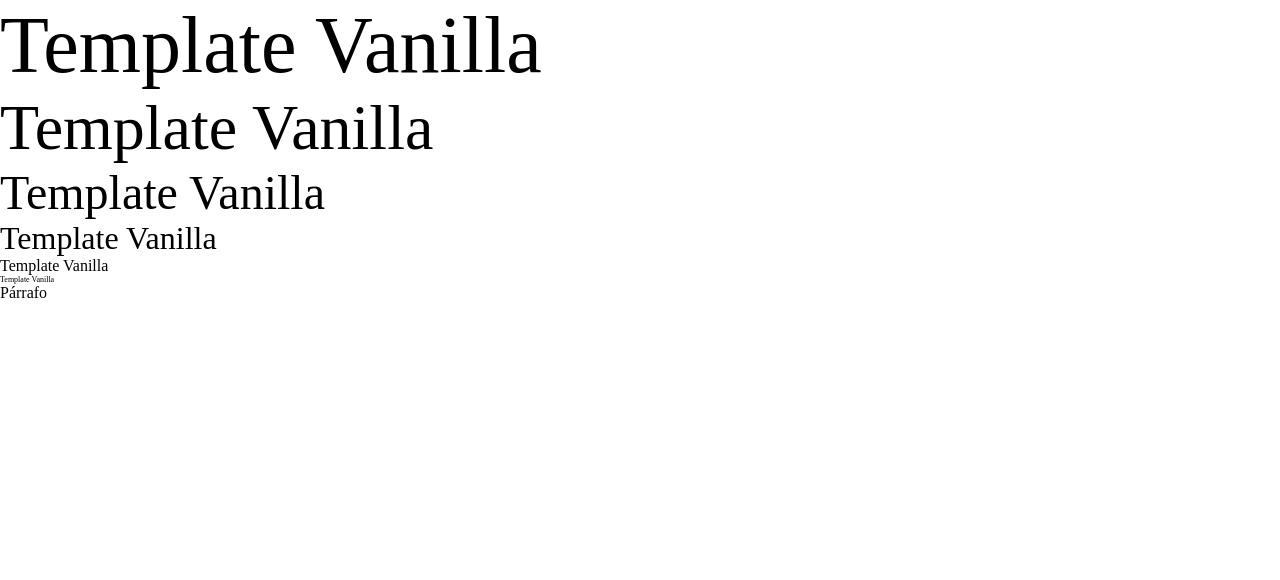
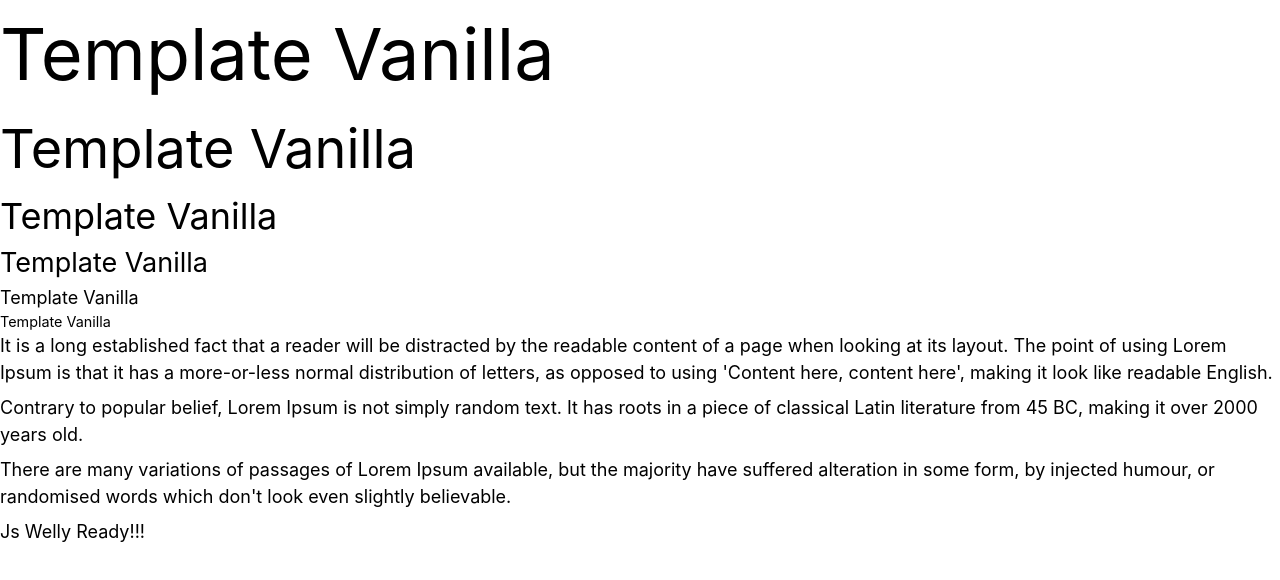
Before and after one commit to wellycodesl/template-vanilla, a website built with Parcel: page src/index.html in a window 1280 px wide. Built offline with nearby package versions, Linux system fonts and the light colour scheme.

Commit message:
Ajustes de la plantilla

```diff
--- a/src/index.html
+++ b/src/index.html
@@ -7,6 +7,7 @@
     <meta http-equiv="X-UA-Compatible" content="IE=edge">
     <link rel="icon" href="/favicon.png" type="image/x-icon">
     <link rel="stylesheet" href="styles/main.scss">
+    <script src="./js/main.js"></script>
 </head>
 <body>
     <h1>Template Vanilla</h1>
@@ -15,6 +16,9 @@
     <h4>Template Vanilla</h4>
     <h5>Template Vanilla</h5>
     <h6>Template Vanilla</h6>
-    <p>Párrafo</p>
+    <p>It is a long established fact that a reader will be distracted by the readable content of a page when looking at its layout. The point of using Lorem Ipsum is that it has a more-or-less normal distribution of letters, as opposed to using 'Content here, content here', making it look like readable English. </p>
+    <p>Contrary to popular belief, Lorem Ipsum is not simply random text. It has roots in a piece of classical Latin literature from 45 BC, making it over 2000 years old.</p>
+    <p>There are many variations of passages of Lorem Ipsum available, but the majority have suffered alteration in some form, by injected humour, or randomised words which don't look even slightly believable.</p>
+    <div id="welly"></div>
 </body>
 </html>
--- a/src/js/main.js
+++ b/src/js/main.js
@@ -0,0 +1,10 @@
+
+const initFrameworkWelly = ()=> {
+    console.log('Js Welly Ready!!!')
+    document.getElementById('welly').innerHTML = 'Js Welly Ready!!!'
+
+    // Do Something
+}
+
+
+window.addEventListener('load', initFrameworkWelly)
--- a/src/styles/generic.scss
+++ b/src/styles/generic.scss
@@ -1,6 +1,6 @@
 :root {
-  --font-size-base: 16px;
-  --rhythm-base: 4px;
+  --w-font-size-base: 18px;
+  --w-rhythm-base: 4px;
 }
 
 html {
@@ -8,12 +8,20 @@ html {
 }
 
 body {
-  font-size: var(--font-size-base);
+  font-size: var(--w-font-size-base);
+  font-family: -apple-system,BlinkMacSystemFont,segoe ui,Roboto,Helvetica,Arial,sans-serif,apple color emoji,segoe ui emoji,segoe ui symbol;
+  line-height: 1.5;
+  -webkit-font-smoothing: antialiased
 }
 
-h1 {font-size: calc(var(--font-size-base) *5)}
-h2 {font-size: calc(var(--font-size-base) *4)}
-h3 {font-size: calc(var(--font-size-base) *3)}
-h4 {font-size: calc(var(--font-size-base) *2)}
-h5 {font-size: var(--font-size-base)}
-h6 {font-size: calc(var(--font-size-base) *.5)}
+h1 {font-size: calc(var(--w-font-size-base) *4)}
+h2 {font-size: calc(var(--w-font-size-base) *3)}
+h3 {font-size: calc(var(--w-font-size-base) *2)}
+h4 {font-size: calc(var(--w-font-size-base) *1.5)}
+h5 {font-size: var(--w-font-size-base)}
+h6 {font-size: calc(var(--w-font-size-base) *.8)}
+
+p {
+  margin-bottom: calc(var(--w-rhythm-base)*2);
+  word-break: break-word;
+}
```
Also changed, not shown: package.json (+4 -4 lines).
